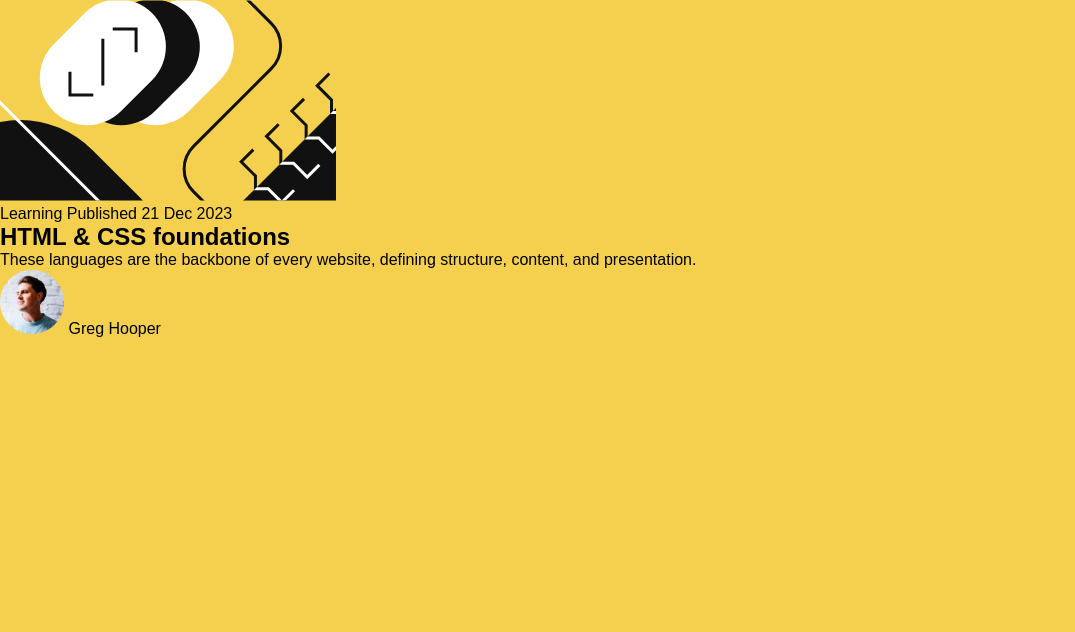
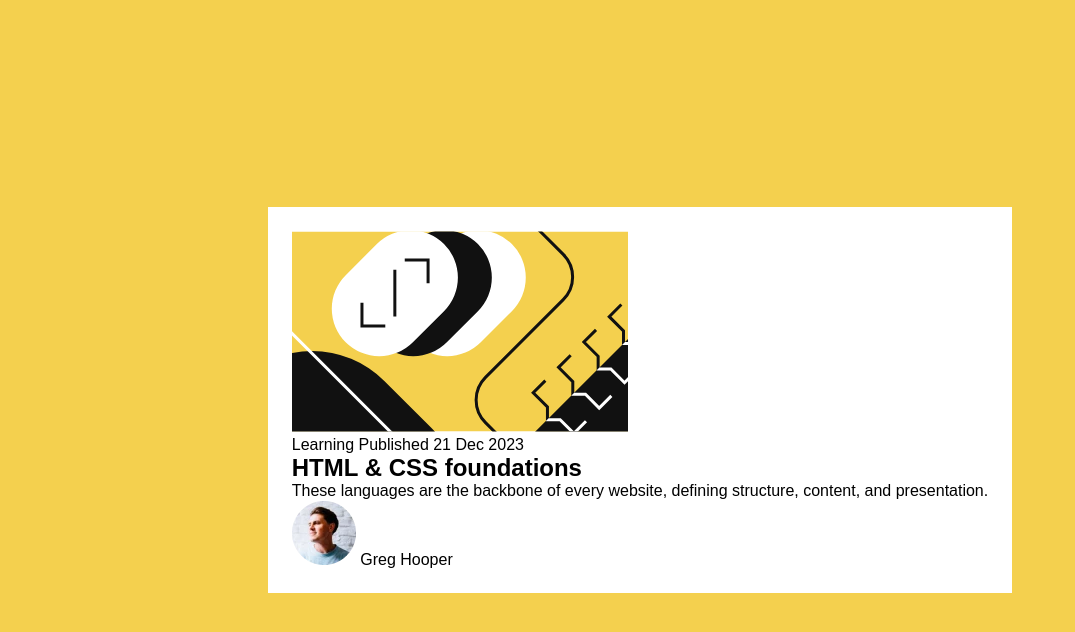
Before and after one commit to osman-beni/blog-preview-card, a plain HTML site: page index.html in a window 1280 px wide. Shown: the whole page, without its empty margins (0-1075 px from the left). Drawn offline with Linux system fonts and the light colour scheme.

Commit message:
Add module and image reset

```diff
--- a/css/style.css
+++ b/css/style.css
@@ -10,6 +10,10 @@
     *::before,
     *::after {
         box-sizing: border-box;
+    }
+
+    img {
+        max-width: 100%;
     }
 }
 
@@ -41,5 +45,16 @@
         font-family: 'Figtree', sans-serif;
         font-size: var(--font-md);
         background-color: var(--primary-color);
+        min-height: 100svh;
+        display: grid;
+        place-items: center;
     }
 }
+
+@layer module {
+    .card {
+        margin-inline: 24px;
+        background-color: var(--white);
+        padding: 24px;
+    }
+}
```
